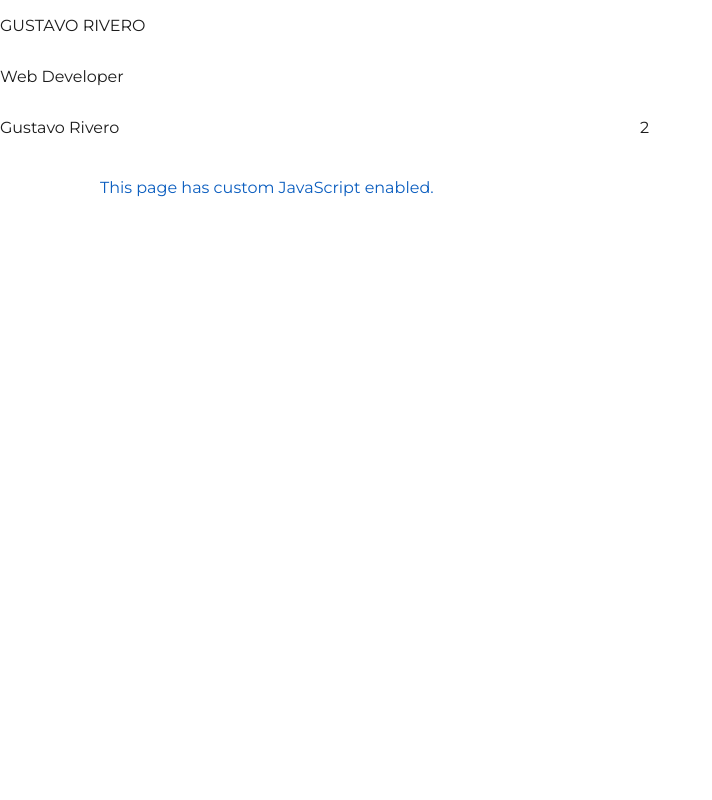
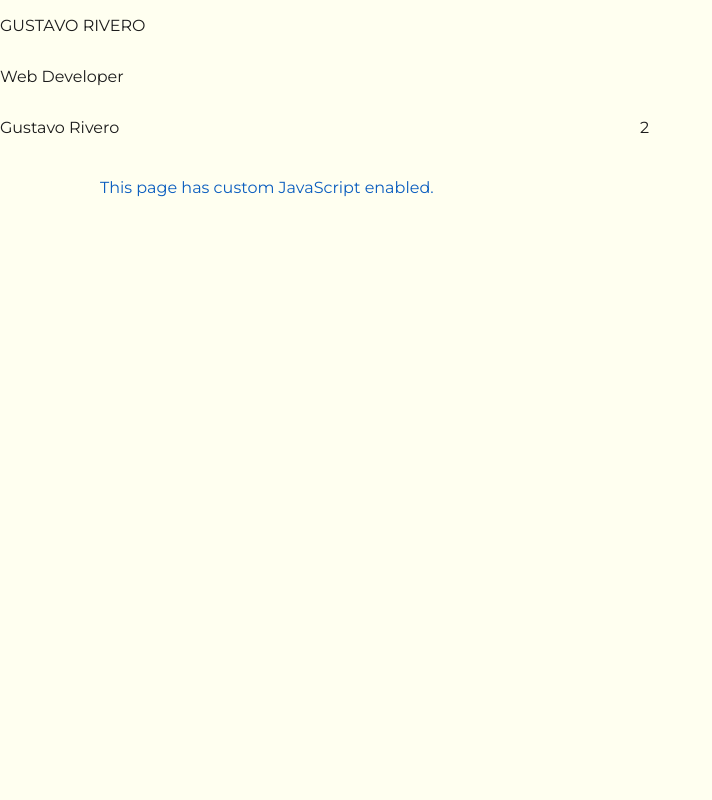
Before and after one commit to gusir22/Website-Portfolio, a Django app: page / in a window 1280 px wide. Shown: the whole page, without its empty margins (0-712 px from the left). Run offline with Django 5.2, Linux system fonts and the light colour scheme.

Commit message:
Change background color to Ivory to match a printed resume style

```diff
--- a/static/css/main.css
+++ b/static/css/main.css
@@ -4,7 +4,7 @@
 
 :root {
     --black: #1C1C1C;
-    --white: white;  /* this white matches the white background of my photoshopped images */
+    --white: Ivory;  /* this white matches the white background of my photoshopped images */
     --primary: #0A5DBF;  /* blue */
     --secondary: #3A96C3; /* light blue */
     --complementary: #DBB02F;  /* gold */
```
